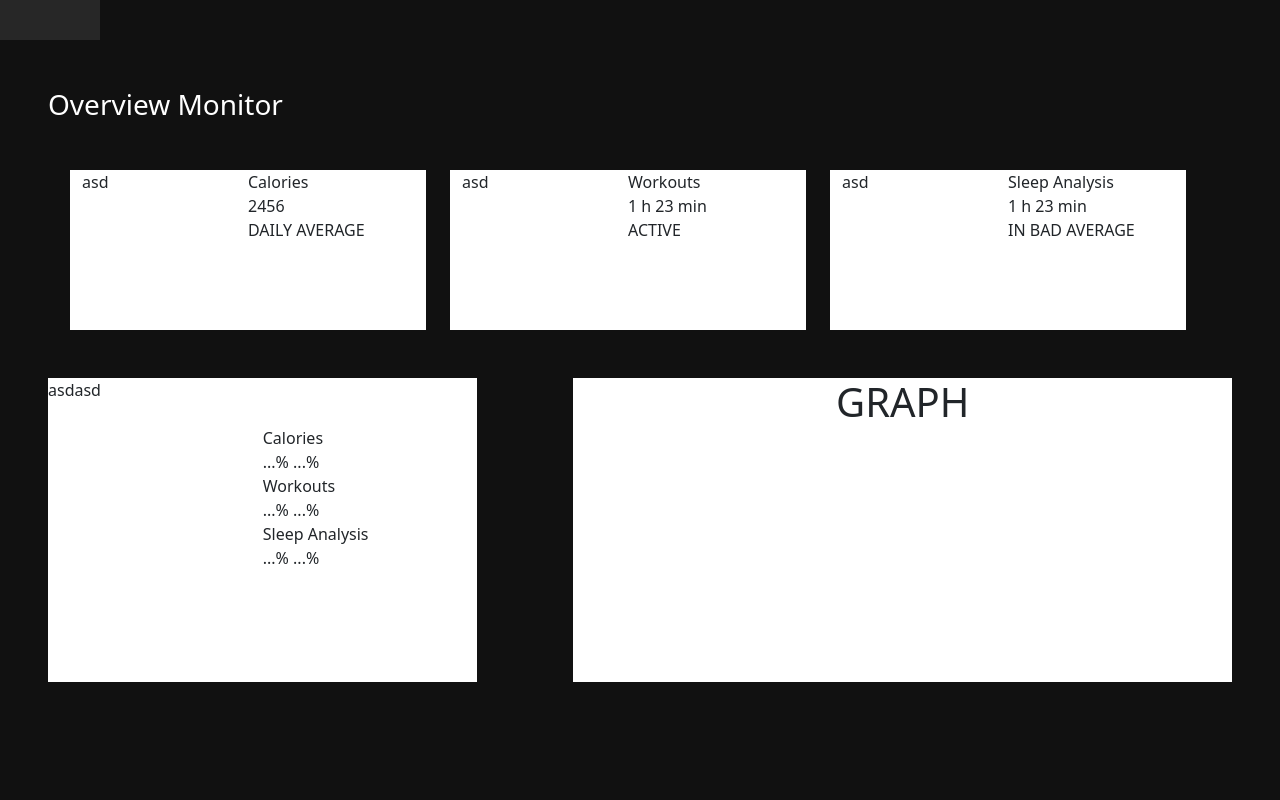
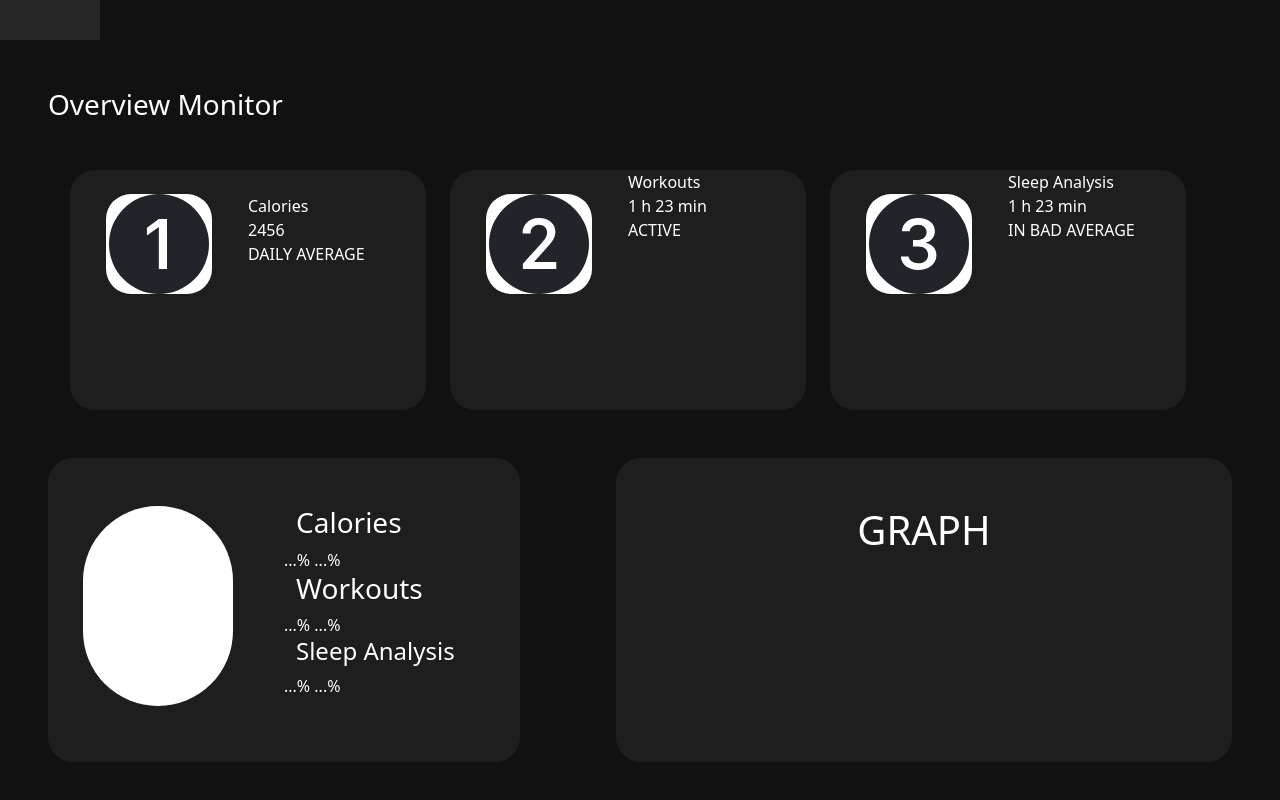
Before and after one commit to dinsorkot/FIT_LAB, a Vue app: page /dashboard in a window 1280 px wide. Shown: the part 774-1574 px from the top of the page. Before the commit the page ends 1504 px from the top, so only its background shows below. Built offline with nearby package versions, Linux system fonts and the light colour scheme.

Commit message:
finish_dashboard

```diff
--- a/src/component/dashboard.vue
+++ b/src/component/dashboard.vue
@@ -1,13 +1,33 @@
 <template>
   <div class="text-white m-5">
     <h3>Overview Monitor</h3>
-  </div >
-  <div class="container">
+  </div>
+  <div class="container text-white">
     <div class="row">
-    <div class="col ">
-      <div class="row w-100" style="width: 20rem; height: 10rem">
-        <div class="col bg-white">asd</div>
-        <div class="col bg-white">
+      <div class="col">
+        <div class="row w-100 color" style="width: 20rem; height: 15rem;border-radius: 25px;">
+          <div class="col">
+            <div
+              class="bg-white w-60 h-55 m-4"
+              style="border-radius: 25px; height: 100px"
+            >
+              <div class="text-dark d-flex justify-content-center">
+                <svg
+                  xmlns="http://www.w3.org/2000/svg"
+                  width="100"
+                  height="100"
+                  fill="currentColor"
+                  class="bi bi-1-circle-fill"
+                  viewBox="0 0 16 16"
+                >
+                  <path
+                    d="M16 8A8 8 0 1 1 0 8a8 8 0 0 1 16 0ZM9.283 4.002H7.971L6.072 5.385v1.271l1.834-1.318h.065V12h1.312V4.002Z"
+                  />
+                </svg>
+              </div>
+            </div>
+          </div>
+          <div class="col mt-4">
             <div class="row">Calories</div>
             <div class="row">2456</div>
             <div class="row">DAILY AVERAGE</div>
@@ -15,9 +35,29 @@
         </div>
       </div>
       <div class="col">
-      <div class="row w-100" style="width: 20rem; height: 10rem">
-        <div class="col bg-white">asd</div>
-        <div class="col bg-white">
+        <div class="row w-100 color" style="width: 20rem; height: 15rem;border-radius: 25px;">
+          <div class="col">
+            <div
+              class="bg-white w-60 h-55 m-4"
+              style="border-radius: 25px; height: 100px"
+            >
+              <div class="text-dark d-flex justify-content-center">
+                <svg
+                  xmlns="http://www.w3.org/2000/svg"
+                  width="100"
+                  height="100"
+                  fill="currentColor"
+                  class="bi bi-2-circle-fill"
+                  viewBox="0 0 16 16"
+                >
+                  <path
+                    d="M16 8A8 8 0 1 1 0 8a8 8 0 0 1 16 0ZM6.646 6.24c0-.691.493-1.306 1.336-1.306.756 0 1.313.492 1.313 1.236 0 .697-.469 1.23-.902 1.705l-2.971 3.293V12h5.344v-1.107H7.268v-.077l1.974-2.22.096-.107c.688-.763 1.287-1.428 1.287-2.43 0-1.266-1.031-2.215-2.613-2.215-1.758 0-2.637 1.19-2.637 2.402v.065h1.271v-.07Z"
+                  />
+                </svg>
+              </div>
+            </div>
+          </div>
+          <div class="col">
             <div class="row">Workouts</div>
             <div class="row">1 h 23 min</div>
             <div class="row">ACTIVE</div>
@@ -25,9 +65,29 @@
         </div>
       </div>
       <div class="col">
-      <div class="row w-100" style="width: 20rem; height: 10rem">
-        <div class="col bg-white">asd</div>
-        <div class="col bg-white">
+        <div class="row w-100 color" style="width: 20rem; height: 15rem;border-radius: 25px;">
+          <div class="col">
+            <div
+              class="bg-white w-60 h-55 m-4"
+              style="border-radius: 25px; height: 100px"
+            >
+              <div class="text-dark d-flex justify-content-center">
+                <svg
+                  xmlns="http://www.w3.org/2000/svg"
+                  width="100"
+                  height="100"
+                  fill="currentColor"
+                  class="bi bi-3-circle-fill"
+                  viewBox="0 0 16 16"
+                >
+                  <path
+                    d="M16 8A8 8 0 1 1 0 8a8 8 0 0 1 16 0Zm-8.082.414c.92 0 1.535.54 1.541 1.318.012.791-.615 1.36-1.588 1.354-.861-.006-1.482-.469-1.54-1.066H5.104c.047 1.177 1.05 2.144 2.754 2.144 1.653 0 2.954-.937 2.93-2.396-.023-1.278-1.031-1.846-1.734-1.916v-.07c.597-.1 1.505-.739 1.482-1.876-.03-1.177-1.043-2.074-2.637-2.062-1.675.006-2.59.984-2.625 2.12h1.248c.036-.556.557-1.054 1.348-1.054.785 0 1.348.486 1.348 1.195.006.715-.563 1.237-1.342 1.237h-.838v1.072h.879Z"
+                  />
+                </svg>
+              </div>
+            </div>
+          </div>
+          <div class="col">
             <div class="row">Sleep Analysis</div>
             <div class="row">1 h 23 min</div>
             <div class="row">IN BAD AVERAGE</div>
@@ -36,26 +96,30 @@
       </div>
     </div>
   </div>
-  <div class="d-flex"  style="height:50vh">
-  <div class=" bg-white m-5" style="width: 60vh;" >
+  <div class="d-flex text-white" style="height: 50vh;">
+    <div class="color m-5" style="width: 60vh ;border-radius: 25px;">
       <div class="d-flex">
         <div class="row">
-            <div class="col" style="width: 50vh;height:100%">asdasd</div>
-            <div class="col m-5" style="width: 40vh;height:100%">
-                <div class="row">Calories</div>
-                <div class="row"> ...%  ...%</div>
-                <div class="row">Workouts</div>
-                <div class="row">...%  ...%</div>
-                <div class="row">Sleep Analysis</div>
-                <div class="row">...%  ...%</div>
-
+          <div class="col w-100 h-100"><div class="bg-white mt-5" style="width: 150px;height:200px;margin-left: 20%;border-radius: 100px;"> </div></div>
+          <div class="col m-5" style="width: 50vh; height: 100%">
+            <div class="row"><h3>Calories</h3></div>
+            <div class="row">...% ...%</div>
+            <div class="row"><h3>Workouts</h3></div>
+            <div class="row">...% ...%</div>
+            <div class="row"><h4>Sleep Analysis</h4></div>
+            <div class="row">...% ...%</div>
           </div>
         </div>
       </div>
     </div>
-  <div class=" bg-white m-5" style="width: 92vh; ">
-
-    <h1 class="d-flex justify-content-center d-flex align-items-center"> GRAPH</h1>
+    <div class="m-5 color" style="width: 92vh ;border-radius: 25px;">
+      <h1 class="d-flex justify-content-center d-flex align-items-center mt-5">GRAPH</h1>
     </div>
   </div>
 </template>
+
+<style>
+.color {
+  background-color: #1e1e1e;
+}
+</style>
```
Lines whose indentation alone changed are shown as unchanged.
